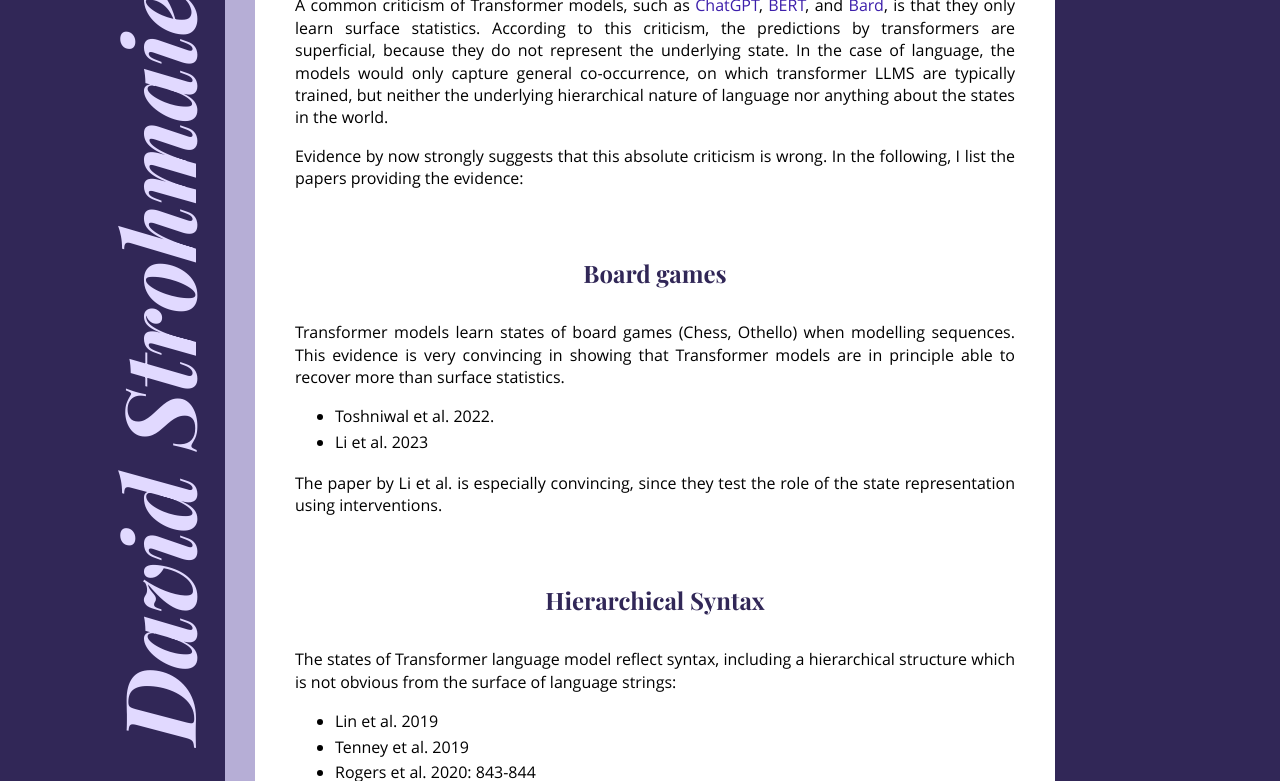
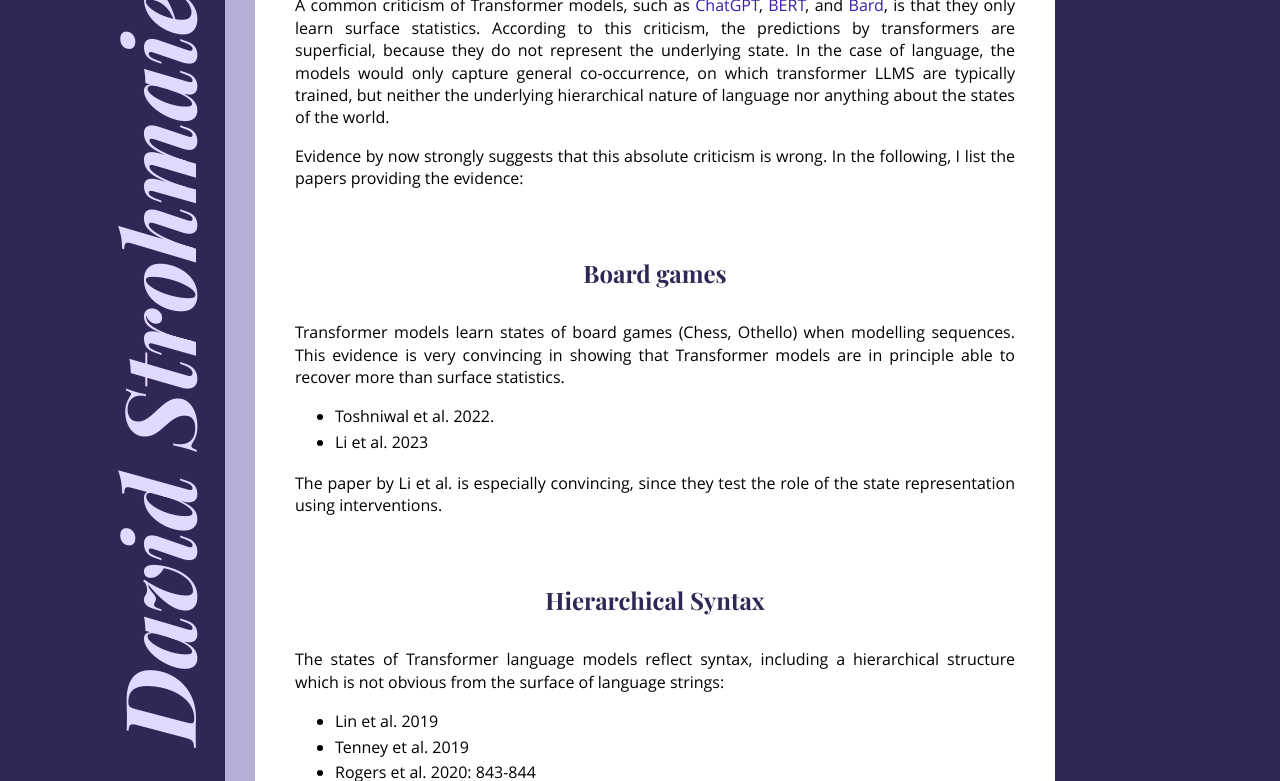
Before and after one commit to dstrohmaier/dstrohmaier.github.io, a Jekyll site: the page built from posts/_posts/2023-03-13-transformer-do-not-just-learn-surface-statistics.md, in a window 1280 px wide and 1400 px high. Shown: the part 352-1133 px from the top of the window. Built offline with Jekyll 4.4.1, drawn with Linux system fonts in a browser that asks for light colours; some of the changed text lies outside the part shown.

Commit message:
Correcting formulations in latest post

```diff
--- a/posts/_posts/2023-03-13-transformer-do-not-just-learn-surface-statistics.md
+++ b/posts/_posts/2023-03-13-transformer-do-not-just-learn-surface-statistics.md
@@ -5,7 +5,7 @@ date:   2023-03-13 15:08:00 +0000
 category: posts
 ---
 
-A common criticism of Transformer models, such as [ChatGPT](https://openai.com/blog/chatgpt/), [BERT](https://arxiv.org/abs/1810.04805), and [Bard](https://blog.google/technology/ai/bard-google-ai-search-updates/), is that they only learn surface statistics. According to this criticism, the predictions by transformers are superficial, because they do not represent the underlying state. In the case of language, the models would only capture general co-occurrence, on which transformer LLMS are typically trained, but neither the underlying hierarchical nature of language nor anything about the states in the world.
+A common criticism of Transformer models, such as [ChatGPT](https://openai.com/blog/chatgpt/), [BERT](https://arxiv.org/abs/1810.04805), and [Bard](https://blog.google/technology/ai/bard-google-ai-search-updates/), is that they only learn surface statistics. According to this criticism, the predictions by transformers are superficial, because they do not represent the underlying state. In the case of language, the models would only capture general co-occurrence, on which transformer LLMS are typically trained, but neither the underlying hierarchical nature of language nor anything about the states of the world.
 
 Evidence by now strongly suggests that this absolute criticism is wrong. In the following, I list the papers providing the evidence:
 
@@ -21,7 +21,7 @@ The paper by Li et al. is especially convincing, since they test the role of the
 
 ## Hierarchical Syntax
 
-The states of Transformer language model reflect syntax, including a hierarchical structure which is not obvious from the surface of language strings:
+The states of Transformer language models reflect syntax, including a hierarchical structure which is not obvious from the surface of language strings:
 - Lin et al. 2019
 - Tenney et al. 2019
 - Rogers et al. 2020: 843-844
```
